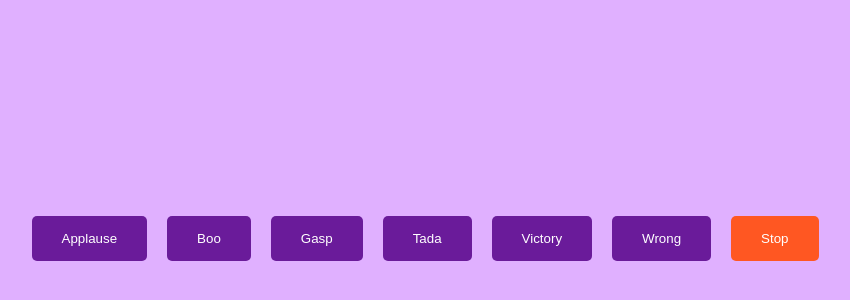
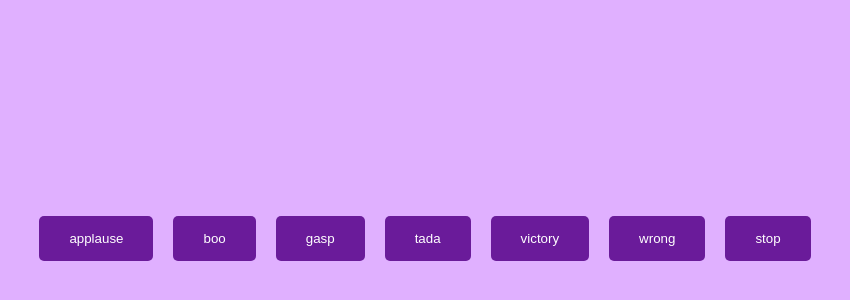
Before and after one commit to acciojob/Soundbar-DachepallySahithi, a website: page main.html in a window 1280 px wide. Shown: the part 170-470 px from the top of the page, without its empty margins (215-1065 px from the left). Drawn offline with Linux system fonts and the light colour scheme.

Commit message:
created a submission

```diff
--- a/main.html
+++ b/main.html
@@ -8,13 +8,13 @@
 
 <body>
 	<div id="buttons">
-        <button class="btn" onclick="playSound('applause')">Applause</button>
-        <button class="btn" onclick="playSound('boo')">Boo</button>
-        <button class="btn" onclick="playSound('gasp')">Gasp</button>
-        <button class="btn" onclick="playSound('tada')">Tada</button>
-        <button class="btn" onclick="playSound('victory')">Victory</button>
-        <button class="btn" onclick="playSound('wrong')">Wrong</button>
-        <button class="btn stop" onclick="stopSound()">Stop</button>
+        <button class="btn" onclick="playSound('applause')">applause</button>
+        <button class="btn" onclick="playSound('boo')">boo</button>
+        <button class="btn" onclick="playSound('gasp')">gasp</button>
+        <button class="btn" onclick="playSound('tada')">tada</button>
+        <button class="btn" onclick="playSound('victory')">victory</button>
+        <button class="btn" onclick="playSound('wrong')">wrong</button>
+        <button class="btn stop" onclick="stopSound()">stop</button>
     </div>
 	<!-- the entire body must be written by student -->
     <script type="text/javascript" src="./script.js">
--- a/styles.css
+++ b/styles.css
@@ -21,5 +21,5 @@ body {
 }
 
 .stop {
-    background-color: #FF5722;
+    background-color: #6A1B9A;
 }
```
